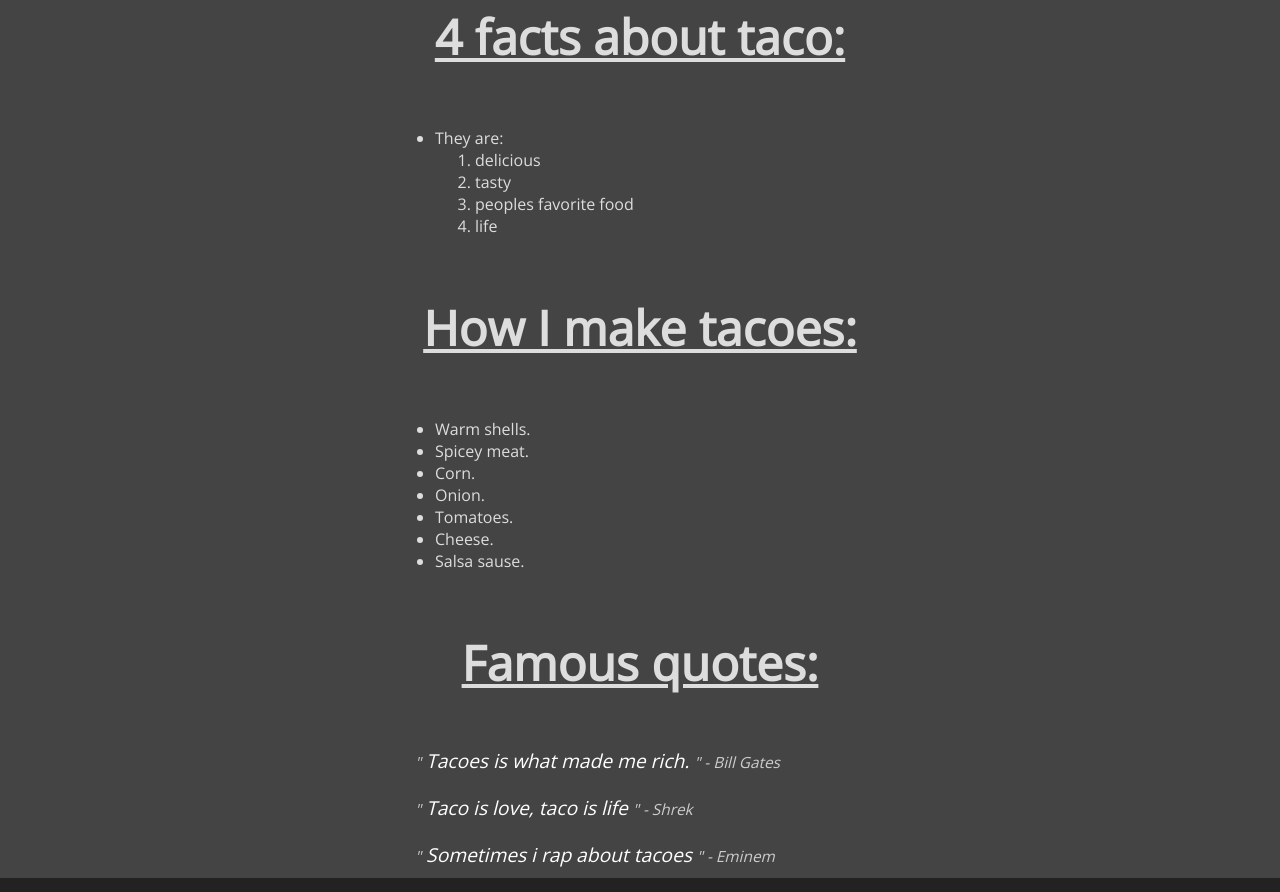
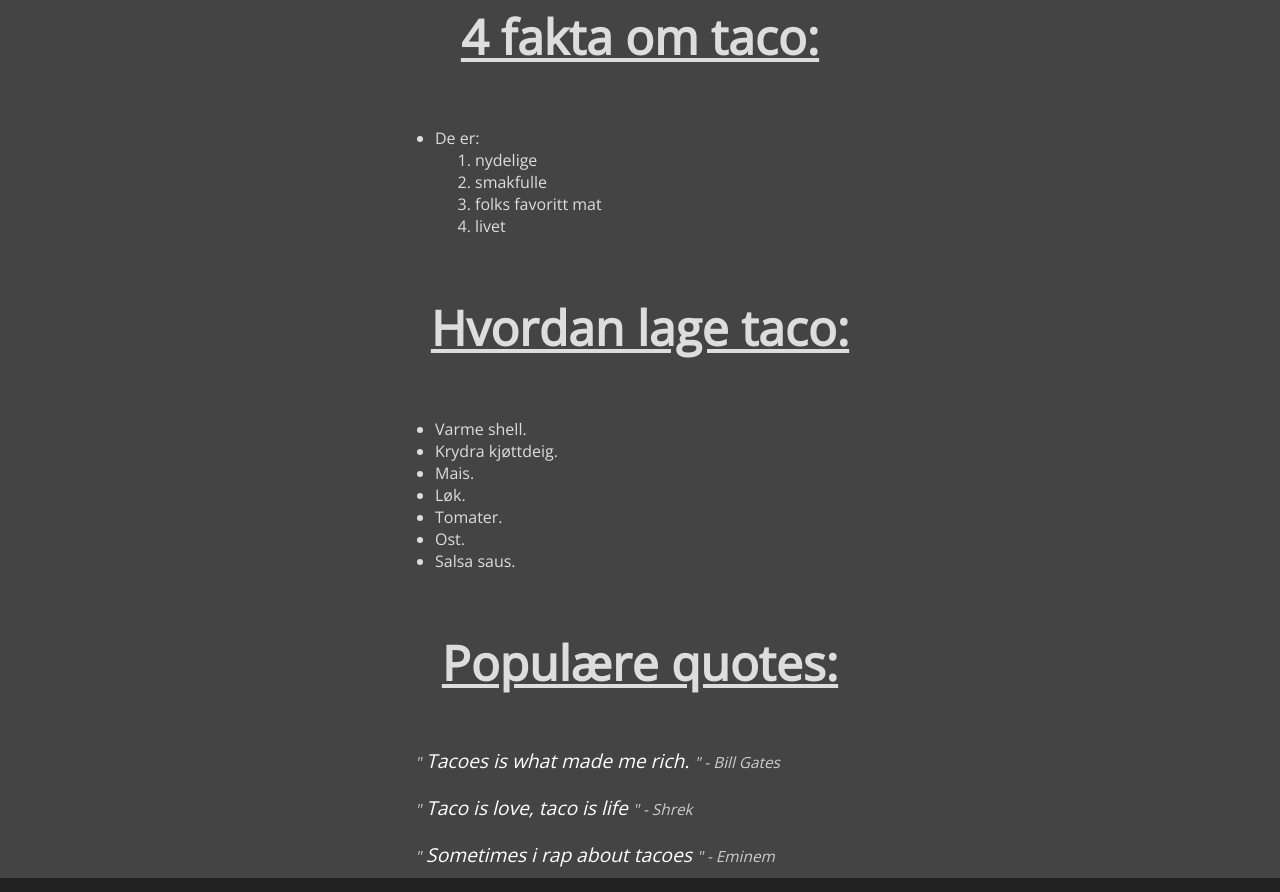
Before and after one commit to niklasmh/ntnu, a plain HTML site: page IT2810 - Webutvikling/A1/index.html in a window 1280 px wide. Shown: the part 2438-3330 px from the top of the page. Drawn offline with nearby package versions, Linux system fonts and the light colour scheme.

Commit message:
Changed content language from english to norwegian

```diff
--- a/IT2810 - Webutvikling/A1/index.html
+++ b/IT2810 - Webutvikling/A1/index.html
@@ -29,28 +29,28 @@
                     <span class="next-slide">V</span>
                 </div>
                 <div class="slide section">
-                    <h2 class="title">4 facts about taco:</h2>
+                    <h2 class="title">4 fakta om taco:</h2>
                     <ul>
-                        <li>They are:
+                        <li>De er:
                             <ol>
-                                <li>delicious</li>
-                                <li>tasty</li>
-                                <li>peoples favorite food</li>
-                                <li>life</li>
+                                <li>nydelige</li>
+                                <li>smakfulle</li>
+                                <li>folks favoritt mat</li>
+                                <li>livet</li>
                             </ol>
                         </li>
                     </ul>
-                    <h2 class="title">How I make tacoes:</h2>
+                    <h2 class="title">Hvordan lage taco:</h2>
                     <ul>
-                        <li>Warm shells.</li>
-                        <li>Spicey meat.</li>
-                        <li>Corn.</li>
-                        <li>Onion.</li>
-                        <li>Tomatoes.</li>
-                        <li>Cheese.</li>
-                        <li>Salsa sause.</li>
+                        <li>Varme shell.</li>
+                        <li>Krydra kjøttdeig.</li>
+                        <li>Mais.</li>
+                        <li>Løk.</li>
+                        <li>Tomater.</li>
+                        <li>Ost.</li>
+                        <li>Salsa saus.</li>
                     </ul>
-                    <h2 class="title">Famous quotes:</h2>
+                    <h2 class="title">Populære quotes:</h2>
                     <div class="quote" data-author="Bill Gates">
                         Tacoes is what made me rich.
                     </div>
```
